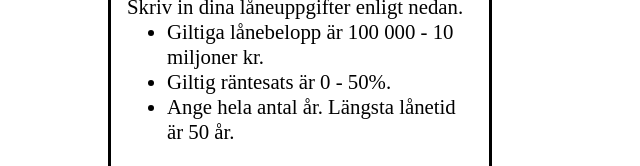
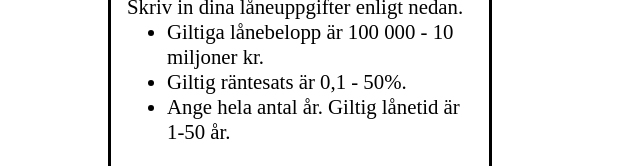
Before and after one commit to EllenSandqvist/Bol-nekalkylator, a plain HTML site: page index.html in a window 1280 px wide. Shown: the part 221-387 px from the top of the page, 340-980 px from the left. Drawn offline with Linux system fonts and the light colour scheme.

Commit message:
added comment to remind my self of adding a clear button

```diff
--- a/index.html
+++ b/index.html
@@ -18,8 +18,8 @@
             <p>Skriv in dina låneuppgifter enligt nedan.</p>
             <ul>
                 <li>Giltiga lånebelopp är 100 000 - 10 miljoner kr.</li>
-                <li>Giltig räntesats är 0 - 50%.</li>
-                <li>Ange hela antal år. Längsta lånetid är 50 år.</li>
+                <li>Giltig räntesats är 0,1 - 50%.</li>
+                <li>Ange hela antal år. Giltig lånetid är 1-50 år.</li>
             </ul>
 
             <table class="mortage-input">
@@ -41,6 +41,7 @@
                 </tr>
             </table>
             <button>Beräkna</button>
+            <!-- <button>Töm fält</button> -->
         </section>
 
         <!-- Mortage Result section -->
```
